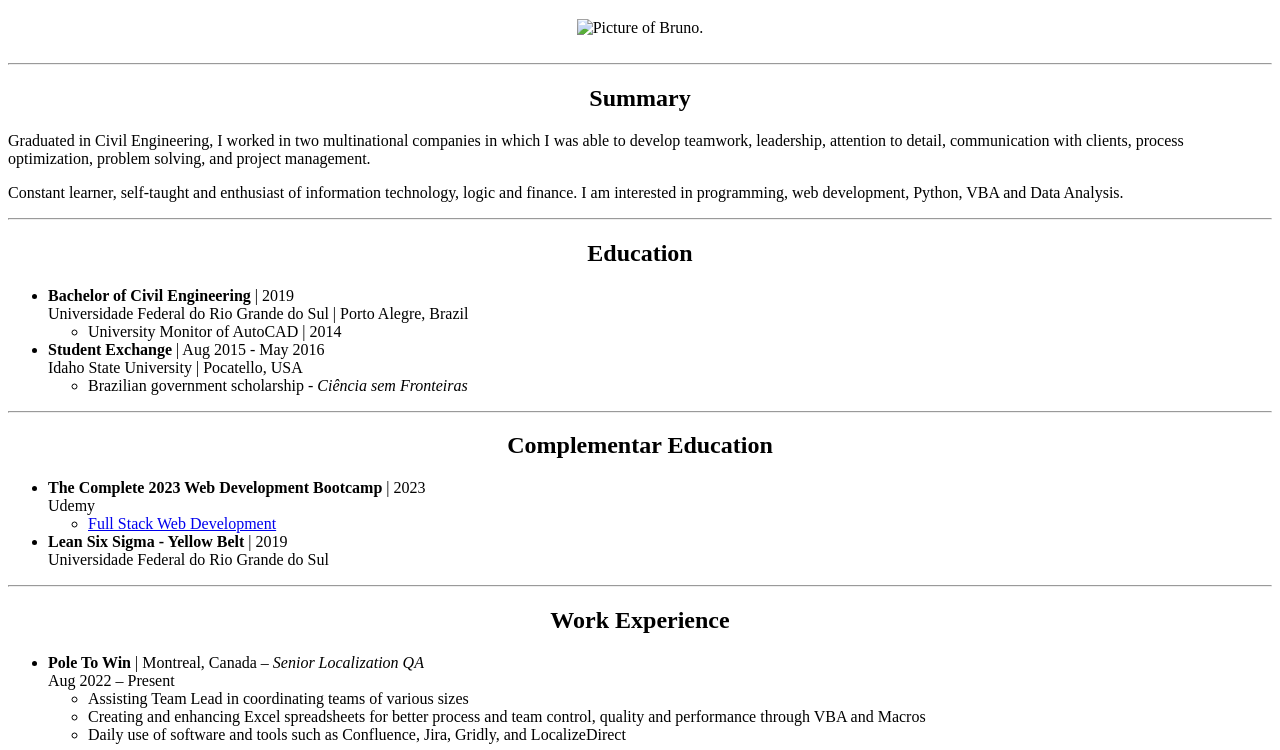
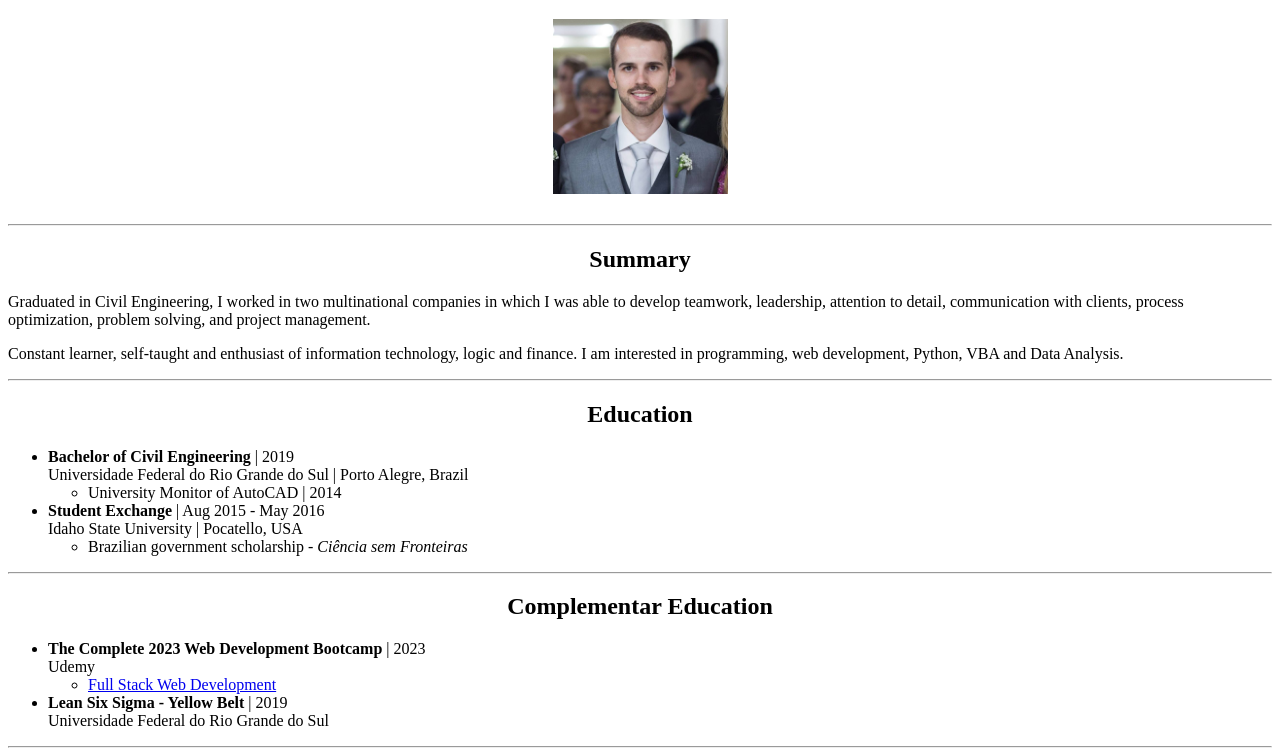
Before and after one commit to brunoazamba/html-resume, a plain HTML site: page index.html in a window 1280 px wide. Shown: the part 71-821 px from the top of the page. Drawn offline with Linux system fonts and the light colour scheme.

Commit message:
Fixed image extension

```diff
--- a/index.html
+++ b/index.html
@@ -10,7 +10,7 @@
   <hr />
   <center>
     <h1>Bruno Ferreira Azambuja</h1>
-    <img src="./Assets/Images/Profile_Image.png" height="175" alt="Picture of Bruno."/>
+    <img src="./Assets/Images/Profile_Image.jpg" height="175" alt="Picture of Bruno."/>
   </center>
   <br />
   <hr />
```
